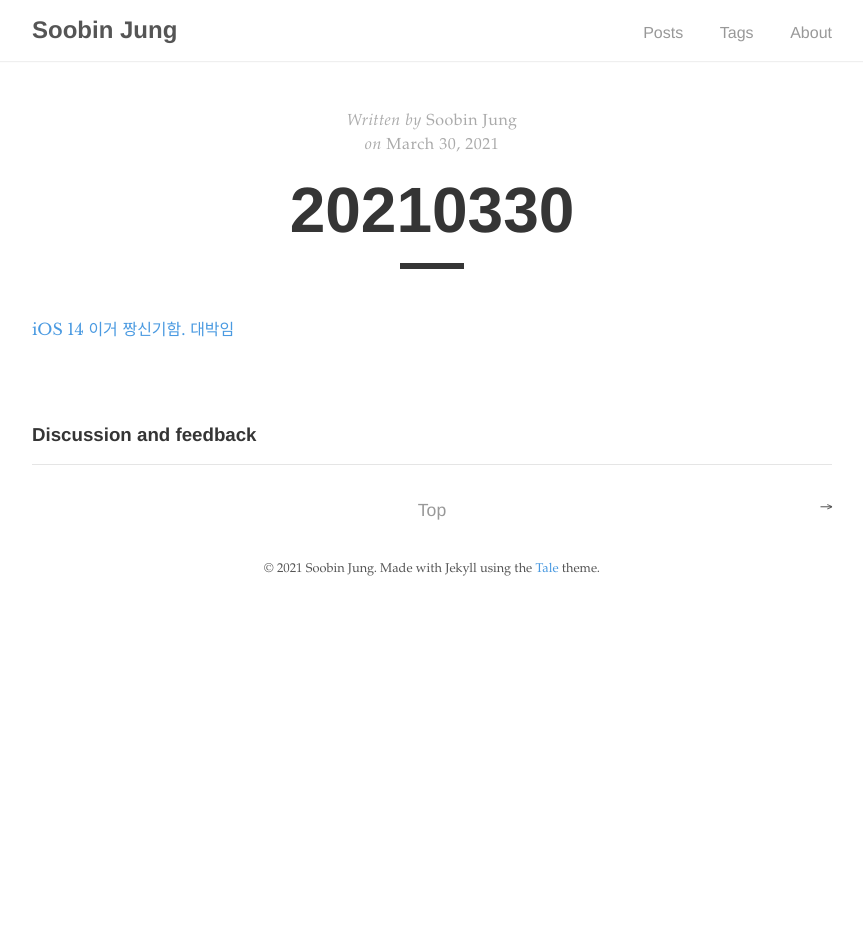
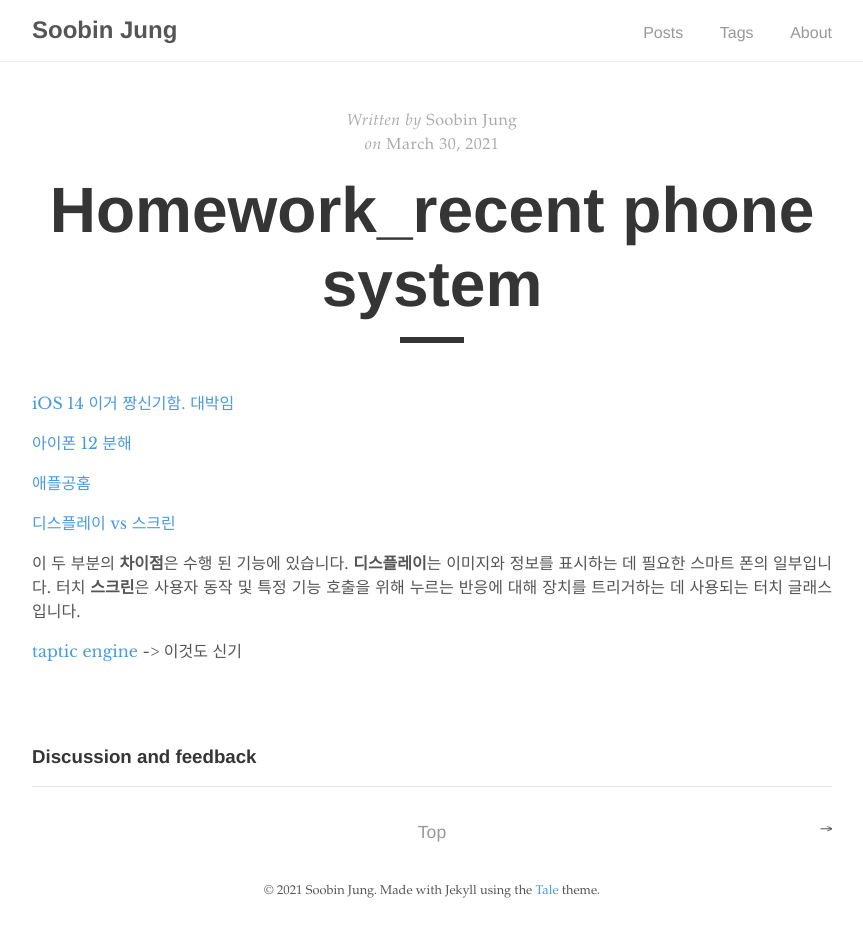
Before and after one commit to SoobinJung1013/SoobinJung1013.github.io, a Jekyll site: the page built from _posts/2021-03-30-apple.md, in a window 1280 px wide. Shown: the whole page, without its empty margins (208-1071 px from the left). Built offline with Jekyll 4.4.1, drawn with Linux system fonts in a browser that asks for light colours; comment, search, counter and statistics services are not loaded; before the commit the page ends 900 px from its top, so only the background shows below that.

Commit message:
iphone 12

```diff
--- a/_posts/2021-03-30-apple.md
+++ b/_posts/2021-03-30-apple.md
@@ -1,6 +1,6 @@
 ---
 layout: post
-title:  "20210330"
+title:  "Homework_recent phone system"
 author: "Soobin Jung"
 comments: true
 tags: Tale
@@ -9,3 +9,13 @@ tags: Tale
 ---
 
 [iOS 14 이거 짱신기함. 대박임](https://blog.timac.org/2020/1122-comparing-iphone-os-with-ios-14-using-tree-maps/)
+
+[아이폰 12 분해](https://ko.ifixit.com/Guide/iPhone+12%EC%99%80+12+Pro+%EB%B6%84%ED%95%B4%EB%8F%84/137669)
+
+[애플공홈](https://www.apple.com/kr/ios/ios-14/)
+
+[디스플레이 vs 스크린](https://imochat.ru/ko/v-ch-m-raznica-mezhdu-terminami-displei-i-ekran-chem/)
+
+이 두 부분의 **차이점**은 수행 된 기능에 있습니다. **디스플레이**는 이미지와 정보를 표시하는 데 필요한 스마트 폰의 일부입니다. 터치 **스크린**은 사용자 동작 및 특정 기능 호출을 위해 누르는 반응에 대해 장치를 트리거하는 데 사용되는 터치 글래스입니다.
+
+[taptic engine](https://namu.wiki/w/Taptic%20Engine?from=%ED%83%AD%ED%8B%B1%20%EC%97%94%EC%A7%84) -> 이것도 신기
```
Also changed, not shown: _posts/2021-03-29-java-homework.md (renamed from _posts/20219-02-29-java-homework.md).
